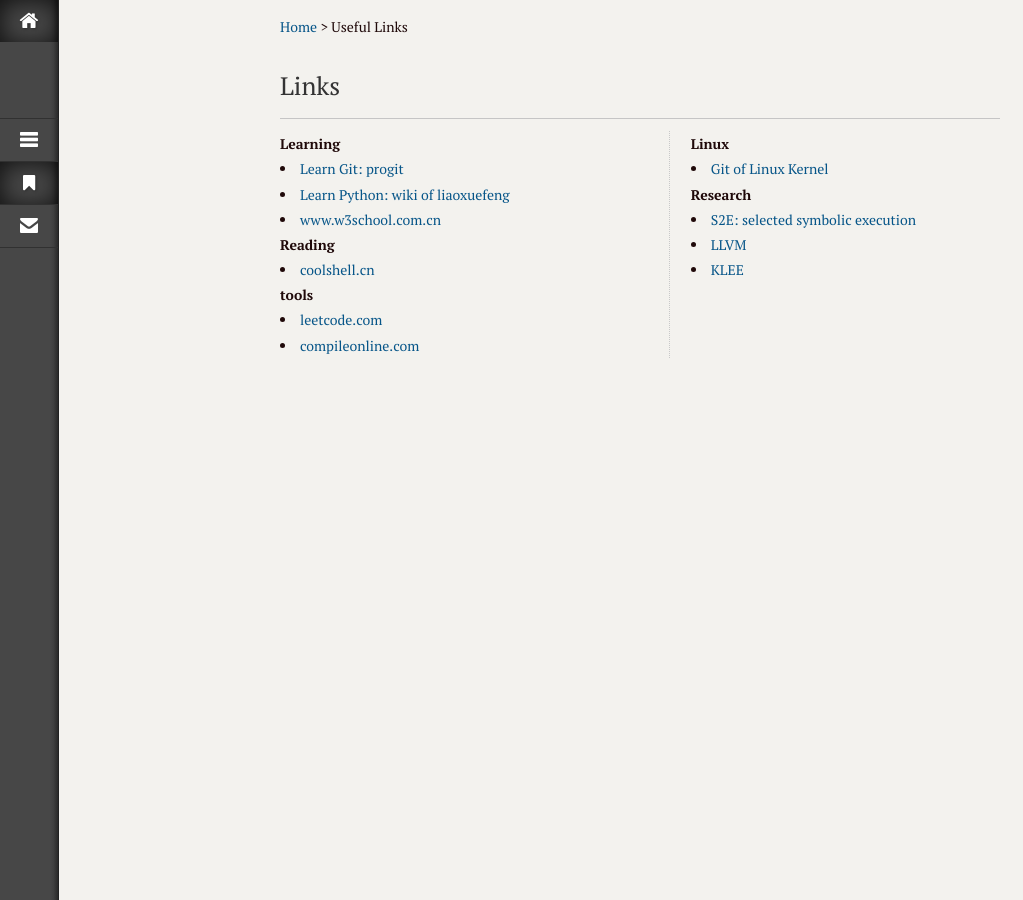
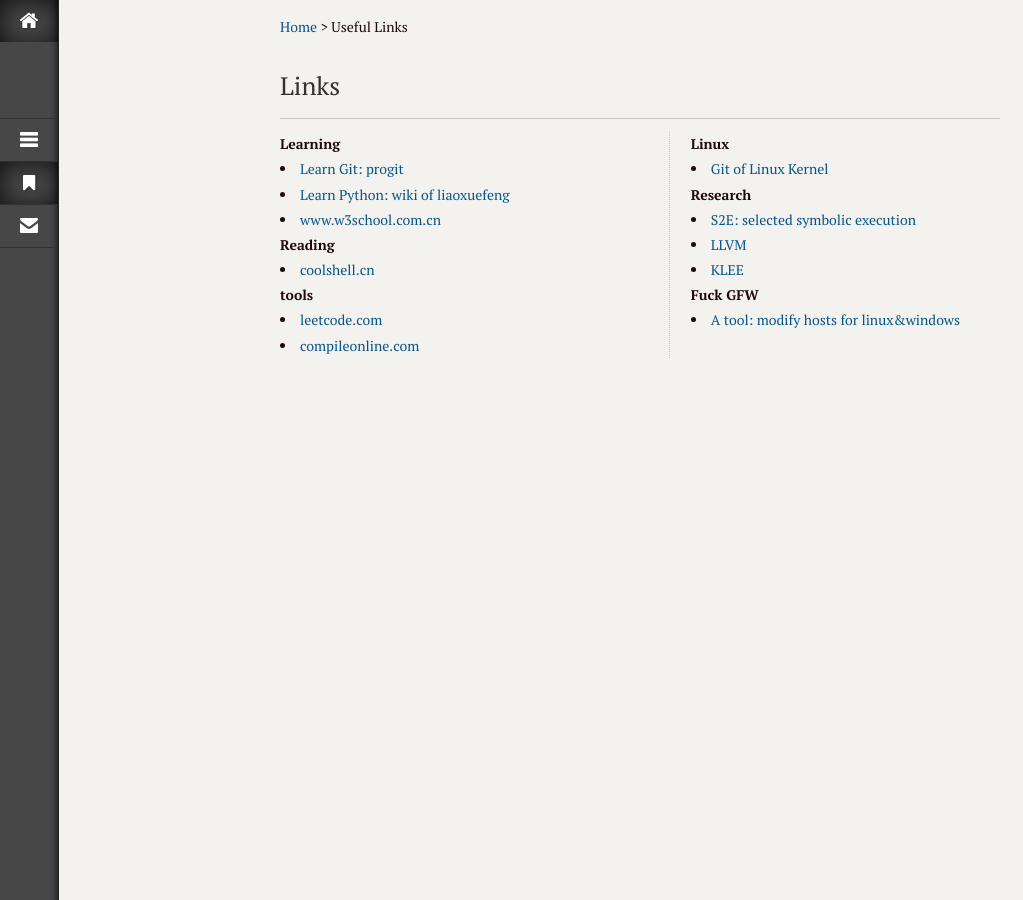
Before and after one commit to xiaoqshou/xuyongjiande.github.io, a Jekyll site: the page built from links.html, in a window 1280 px wide. Shown: the whole page, without its empty margins (0-1023 px from the left). Built offline with Jekyll 4.4.1, drawn with Linux system fonts in a browser that asks for light colours; Markdown is read by kramdown in place of the engine named in the settings.

Commit message:
add fuck gfw

```diff
--- a/links.html
+++ b/links.html
@@ -42,5 +42,7 @@
 	<li><a href="http://s2e.epfl.ch/" target="_blank">S2E: selected symbolic execution</a></li>
 	<li><a href="http://llvm.org" target="_blank">LLVM</a></li>
 	<li><a href="http://klee.llvm.org" target="_blank">KLEE</a></li>
+	<strong>Fuck GFW</strong>
+	<li><a href="https://github.com/huhamhire/huhamhire-hosts/releases" target="_blank">A tool: modify hosts for linux&windows</a></li>
 </article>
 </section>
```
